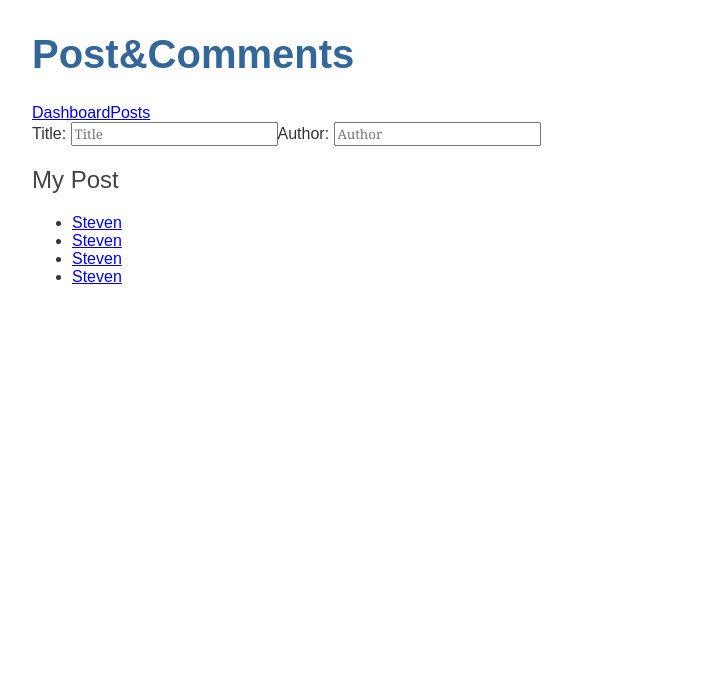
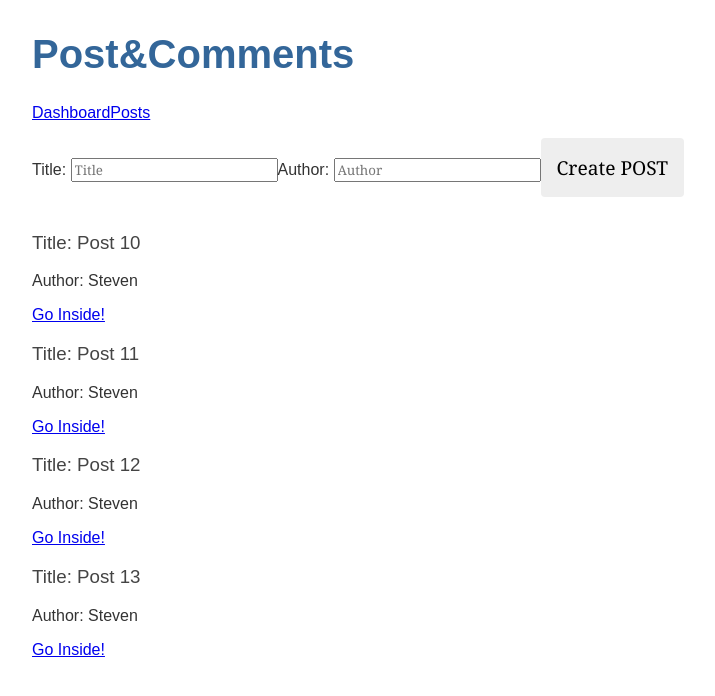
Before and after one commit to Steduq10/Front-Post-comments-V2, an Angular app: page /main in a window 1280 px wide. Shown: the top 696 px of the page, without its empty margins (0-715 px from the left). Built offline with nearby package versions, Linux system fonts and the light colour scheme.

Commit message:
go inside working

```diff
--- a/src/app/main-posts/main-posts.component.html
+++ b/src/app/main-posts/main-posts.component.html
@@ -6,20 +6,33 @@
   <label for="author">Author: </label>
   <input name="author" type="text" [(ngModel)]="newAuthor" placeholder="Author">
 
- <!-- <button type="button" (click)="submitPost()">Create POST</button>-->
+  <button type="button" (click)="submitPost()">Create POST</button>
 
 </div>
 
+<div class="post-container"*ngIf="posts">
+  <div class="single-post-container" *ngFor="let post of posts">
+    <!--<app-single-post [postView] = "post"></app-single-post>-->
 
-<h2>My Post</h2>
+    <div class="single-post-content">
+      <h3 class="post-title">Title: {{post.title}}</h3>
+          <p class="post-author"> Author: {{post.author}}</p>
+          <a routerLink="/detail/{{post.aggregateId}}">
+            <span class="author">Go Inside!</span>
+          </a>
+
+  </div>
+
+
+
+</div>
+<!--<h2>My Post</h2>
 <ul class="post">
   <li *ngFor="let post of posts">
-   <!-- <button [class.selected]="post === selectedPost" type="button" (click)="onSelect(post)">-->
+
     <a routerLink="/detail/{{post.aggregateId}}">
-      <span class="author">{{post.author}}</span>
-    <!--</button >-->
+      <span class="author">{{post.title}}</span>
+
     </a>
   </li>
-</ul>
-
-<!--<app-post-detail [post]="selectedPost"></app-post-detail>-->
+</ul>-->
--- a/src/app/main-posts/main-posts.component.ts
+++ b/src/app/main-posts/main-posts.component.ts
@@ -10,21 +10,13 @@ import { CreatePostCommand } from '../post';
   styleUrls: ['./main-posts.component.css']
 })
 export class MainPostsComponent implements OnInit {
-/*  post: Post = {
-    aggregateId: "1",
-    author: "Steven",
-    title: "Testing post",
-    comments: []
 
-
-  }*/
-
-  //posts = POSTS;
   posts: Post[] = [];
   newTitle:string = "";
   newAuthor:string = "";
 
-  //selectedPost?: Post;
+
+
 
  // constructor() { }
   constructor(private postService: PostService) { }
@@ -33,16 +25,14 @@ export class MainPostsComponent implements OnInit {
     this.getPosts();
   }
 
-//  onSelect(post: Post): void {
-//    this.selectedPost = post;
-//  }
+
 
   getPosts(): void {
     this.postService.getPosts()
     .subscribe(posts => this.posts = posts);
   }
 
-/*  submitPost(){
+  submitPost(){
     const newCommand: CreatePostCommand = {
       postId: Math.floor(Math.random() * 100000).toString(),
       title: this.newTitle,
@@ -52,6 +42,6 @@ export class MainPostsComponent implements OnInit {
     this.postService.CreatePostAction(newCommand).subscribe()
     this.newTitle = "";
     this.newAuthor = "";
-  }*/
+  }
 
 }
--- a/src/app/post.service.ts
+++ b/src/app/post.service.ts
@@ -19,8 +19,8 @@ export class PostService {
     return of(post);
   }
 
-  constructor() { }
- /* constructor(private client:HttpClient) { }
+  //constructor() { }
+  constructor(private client:HttpClient) { }
 
   httOptions = {
     headers: new HttpHeaders({'Content-Type':'application/json'})
@@ -39,7 +39,7 @@ export class PostService {
   AddCommentAction(command:AddCommentCommand):Observable<Object>{
     return this.client.post('http://localhost:8080/add/comment', command, this.httOptions)
   //  return this.client.post('https://lit-lake-44610.herokuapp.com/add/comment', command, this.httOptions)
-  }*/
+  }
 
 
 }
--- /dev/null
+++ b/src/app/single-post/single-post.component.html
@@ -0,0 +1,7 @@
+<h3>Title: {{postView?.title}}</h3>
+<p>Author: {{postView?.author}}</p>
+<div *ngIf="postView?.comments">
+  <div *ngFor="let comment of postView?.comments">
+   <!-- <app-single-comment [comment]="comment"></app-single-comment>-->
+  </div>
+</div>
--- /dev/null
+++ b/src/app/single-post/single-post.component.ts
@@ -0,0 +1,17 @@
+import { Component, OnInit, Input } from '@angular/core';
+import { Post } from '../post';
+
+@Component({
+  selector: 'app-single-post',
+  templateUrl: './single-post.component.html',
+  styleUrls: ['./single-post.component.css']
+})
+export class SinglePostComponent implements OnInit {
+
+  @Input() postView?:Post;
+  constructor() { }
+
+  ngOnInit(): void {
+  }
+
+}
```
Also changed, not shown: src/app/app.module.ts (+6 -2 lines), src/app/single-post/single-post.component.css (added), 1 other file (tests, documents, lock files or other folders).
